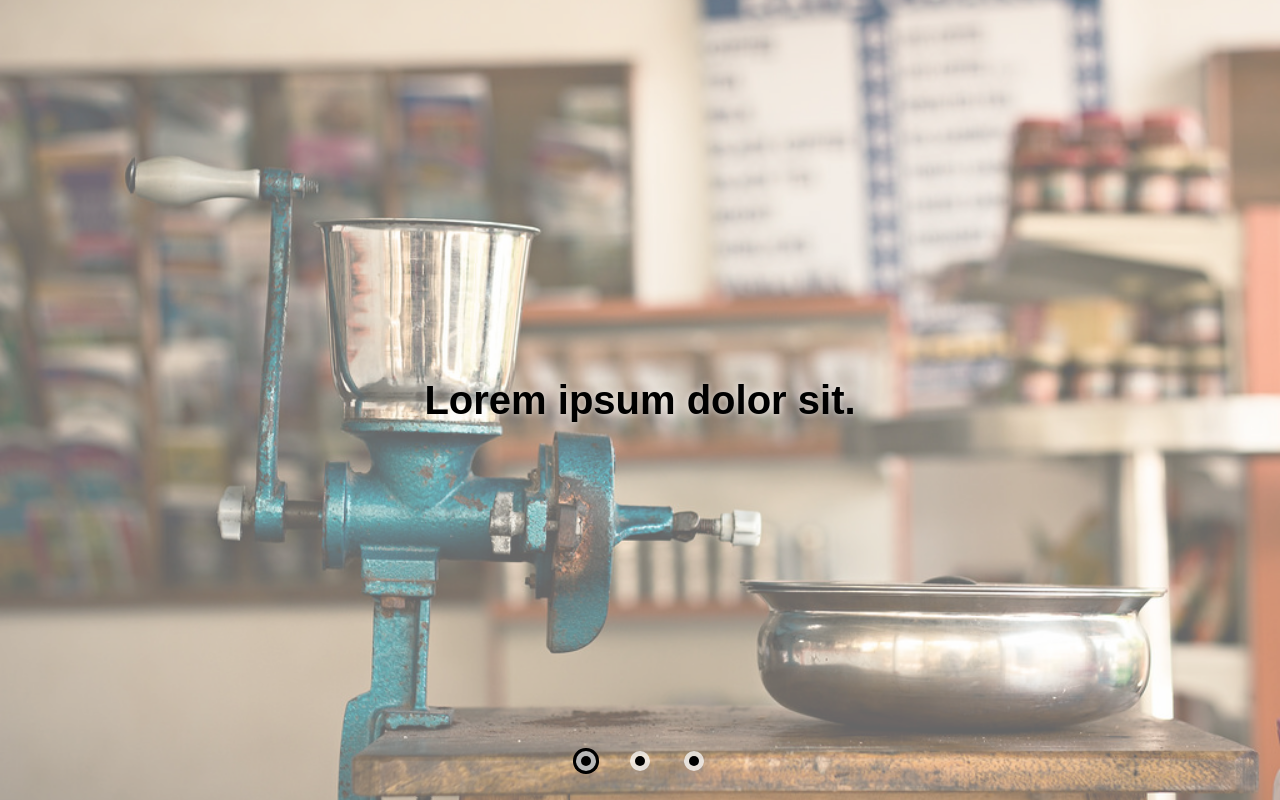
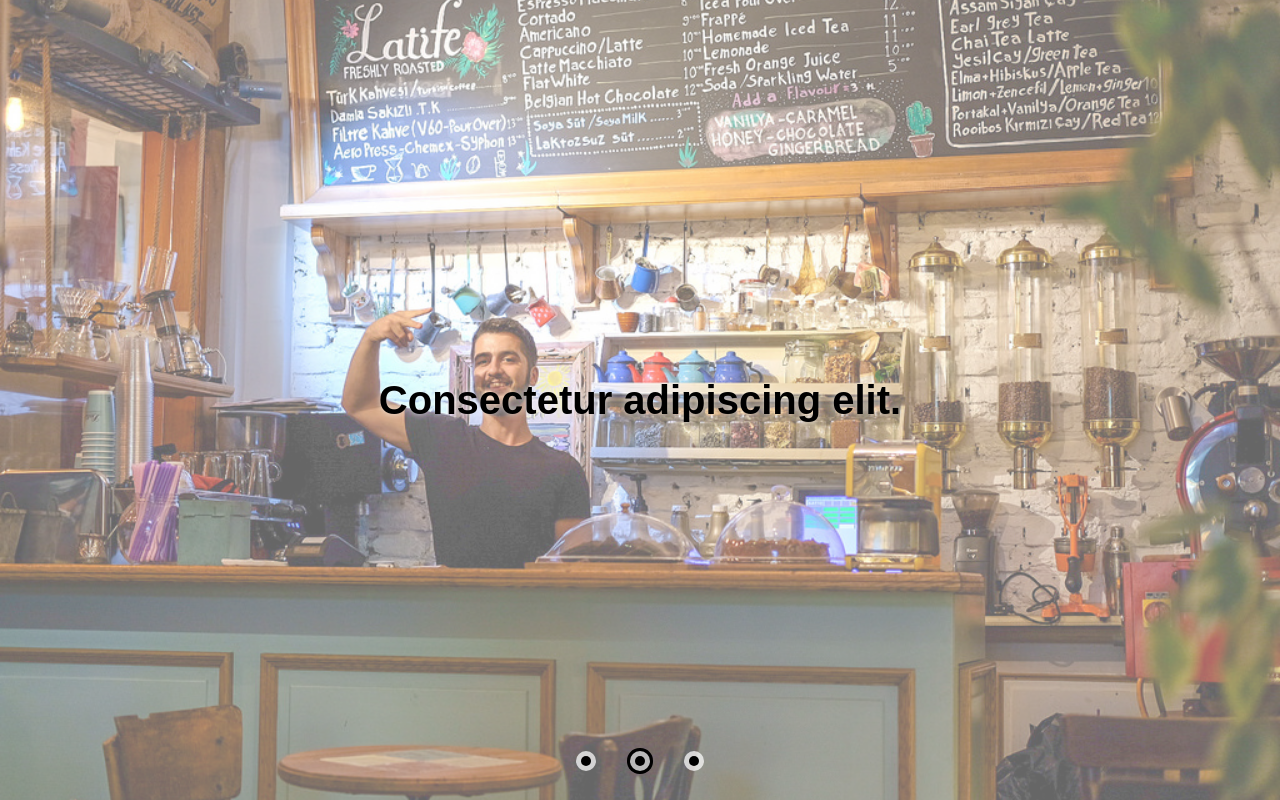
Before and after one commit to TC-Code/slider-coffee, a plain HTML site: page index.html in a window 1280 px wide. Drawn offline with Linux system fonts and the light colour scheme.

Commit message:
Add script js

```diff
--- a/index.html
+++ b/index.html
@@ -12,7 +12,7 @@
 <body>
   <header>
     <img class="slider" src="images/coffee1.jpeg" alt="coffee grinder">
-    <h1 class="slider">Lorem ipsum dolor sit.</h1>
+    <h1 class="slider">Lorem ipsum dolor sit amet.</h1>
     <div class="dots">
       <span id="one" class="active"></span>
       <span id="two"></span>
--- a/main.js
+++ b/main.js
@@ -0,0 +1,54 @@
+const slideList = [{
+    img: 'images/coffee1.jpeg',
+    text: 'Lorem ipsum dolor sit amet.'
+  },
+  {
+    img: 'images/coffee2.jpeg',
+    text: 'Consectetur adipiscing elit.'
+  },
+  {
+    img: 'images/coffee3.jpeg',
+    text: 'Etiam ac nisi non nisl.'
+  }
+];
+
+const image = document.querySelector('img.slider');
+const imageText = document.querySelector('h1.slider');
+const dots = [...document.querySelectorAll('.dots span')];
+
+const time = 3000;
+let active = 0;
+
+const changeDot = () => {
+  const activeDot = dots.findIndex(dot => dot.classList.contains('active'));
+  dots[activeDot].classList.remove('active');
+  dots[active].classList.add('active');
+}
+
+const changeSlide = () => {
+  active++;
+  if (active === slideList.length) {
+    active = 0;
+  }
+  image.src = slideList[active].img;
+  imageText.textContent = slideList[active].text;
+  changeDot();
+}
+let indexInterval = setInterval(changeSlide, time);
+
+const keyChangeSlide = (e) => {
+  if (e.keyCode === 37 || e.keyCode === 39) {
+    clearInterval(indexInterval);
+    e.keyCode === 37 ? active-- : active++;
+    if (active === slideList.length) {
+      active = 0;
+    } else if (active < 0) {
+      active = slideList.length - 1;
+    }
+    image.src = slideList[active].img;
+    imageText.textContent = slideList[active].text;
+    changeDot();
+    indexInterval = setInterval(changeSlide, time);
+  }
+}
+window.addEventListener('keydown', keyChangeSlide)
```
